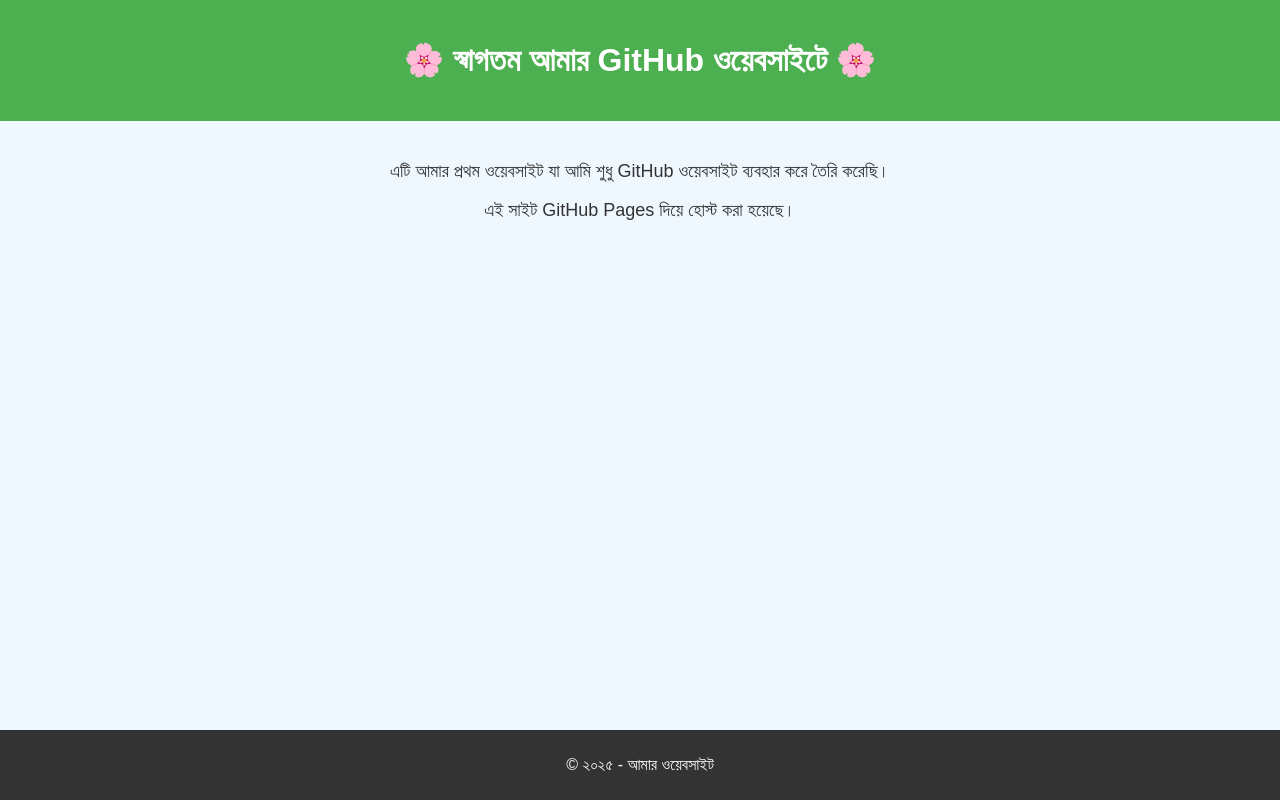
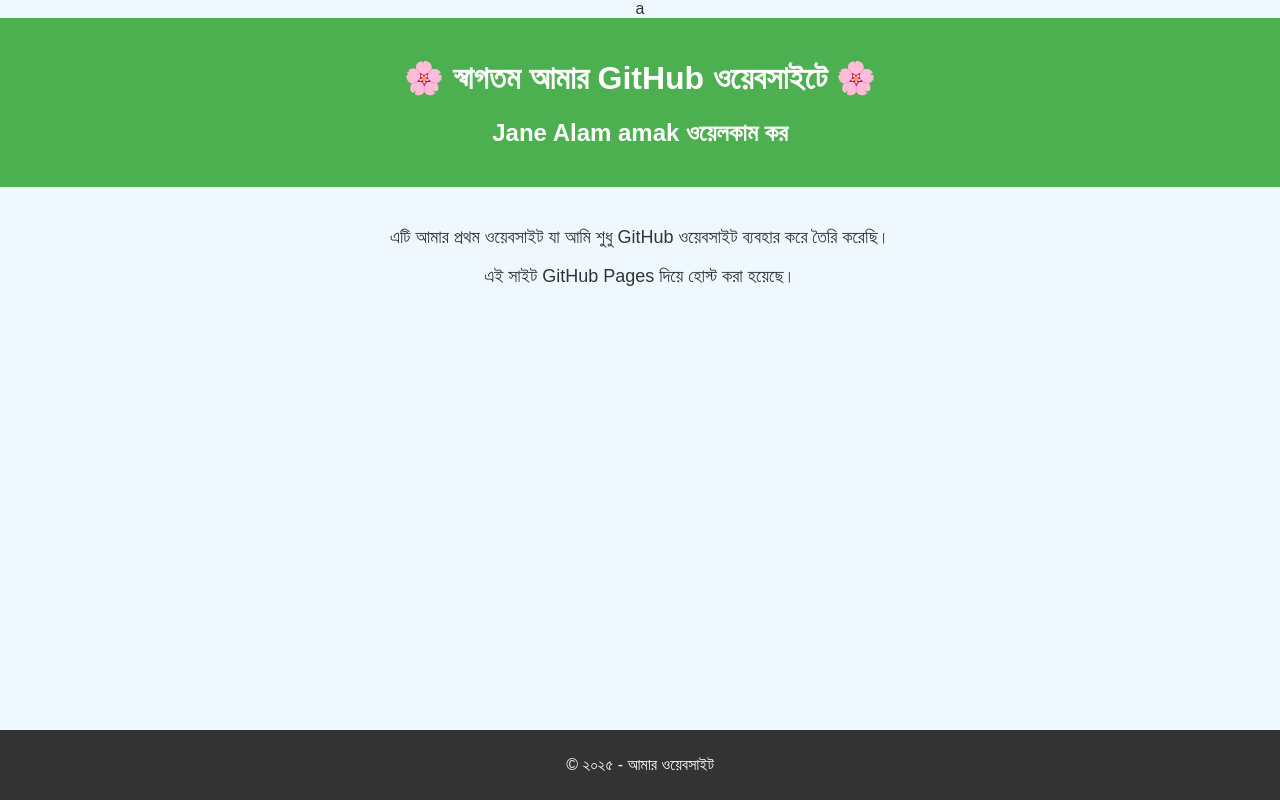
Before and after one commit to shahrear02/practice_website, a plain HTML site: page index.html in a window 1280 px wide. Drawn offline with Linux system fonts and the light colour scheme.

Commit message:
Update index.html

```diff
--- a/index.html
+++ b/index.html
@@ -5,10 +5,11 @@
     <meta name="viewport" content="width=device-width, initial-scale=1.0">
     <title>আমার প্রথম GitHub ওয়েবসাইট</title>
     <link rel="stylesheet" href="style.css">
-</head>
+</head>a
 <body>
     <header>
         <h1>🌸 স্বাগতম আমার GitHub ওয়েবসাইটে 🌸</h1>
+        <h2>Jane Alam amak ওয়েলকাম কর</h2>
     </header>
     <main>
         <p>এটি আমার প্রথম ওয়েবসাইট যা আমি শুধু GitHub ওয়েবসাইট ব্যবহার করে তৈরি করেছি।</p>
```
